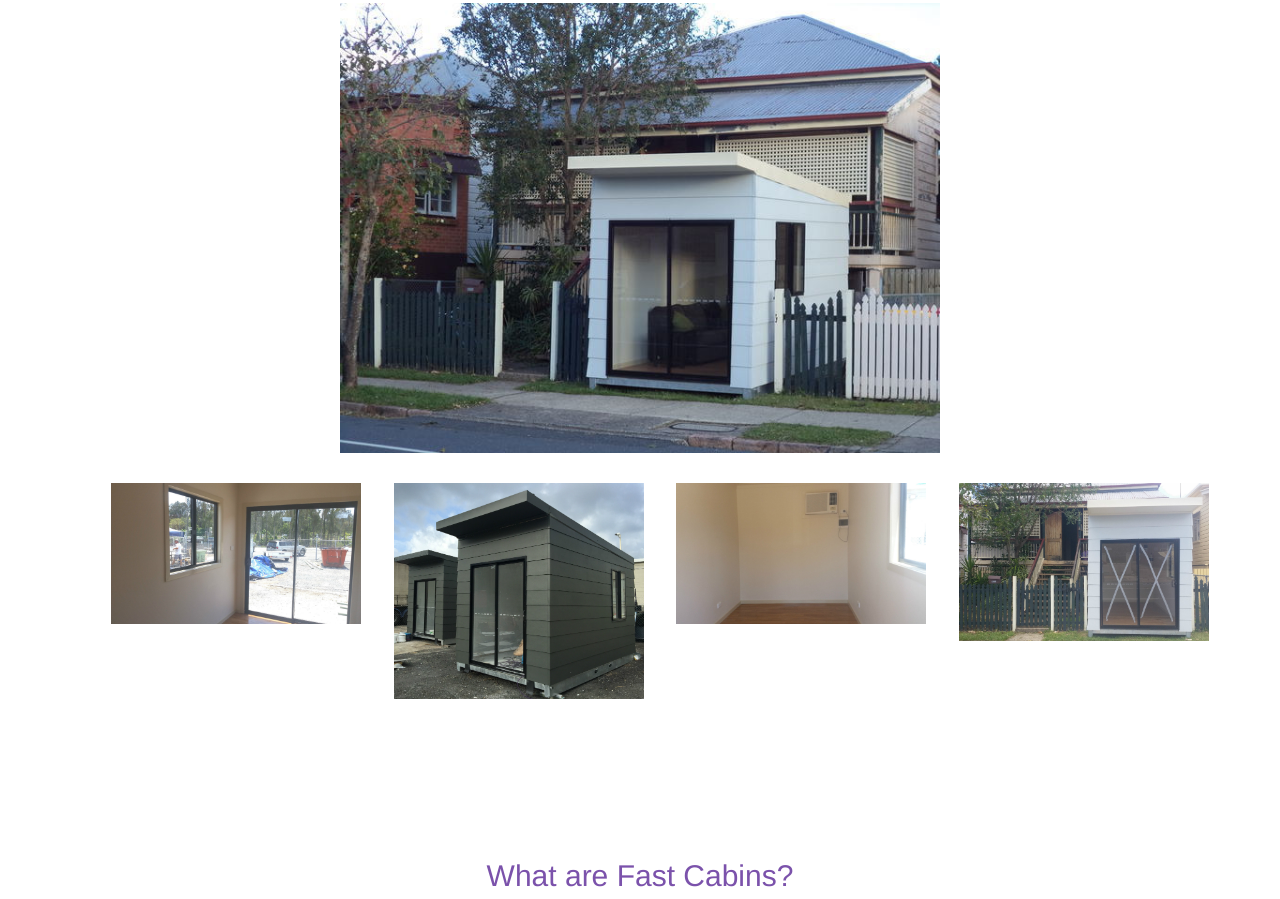
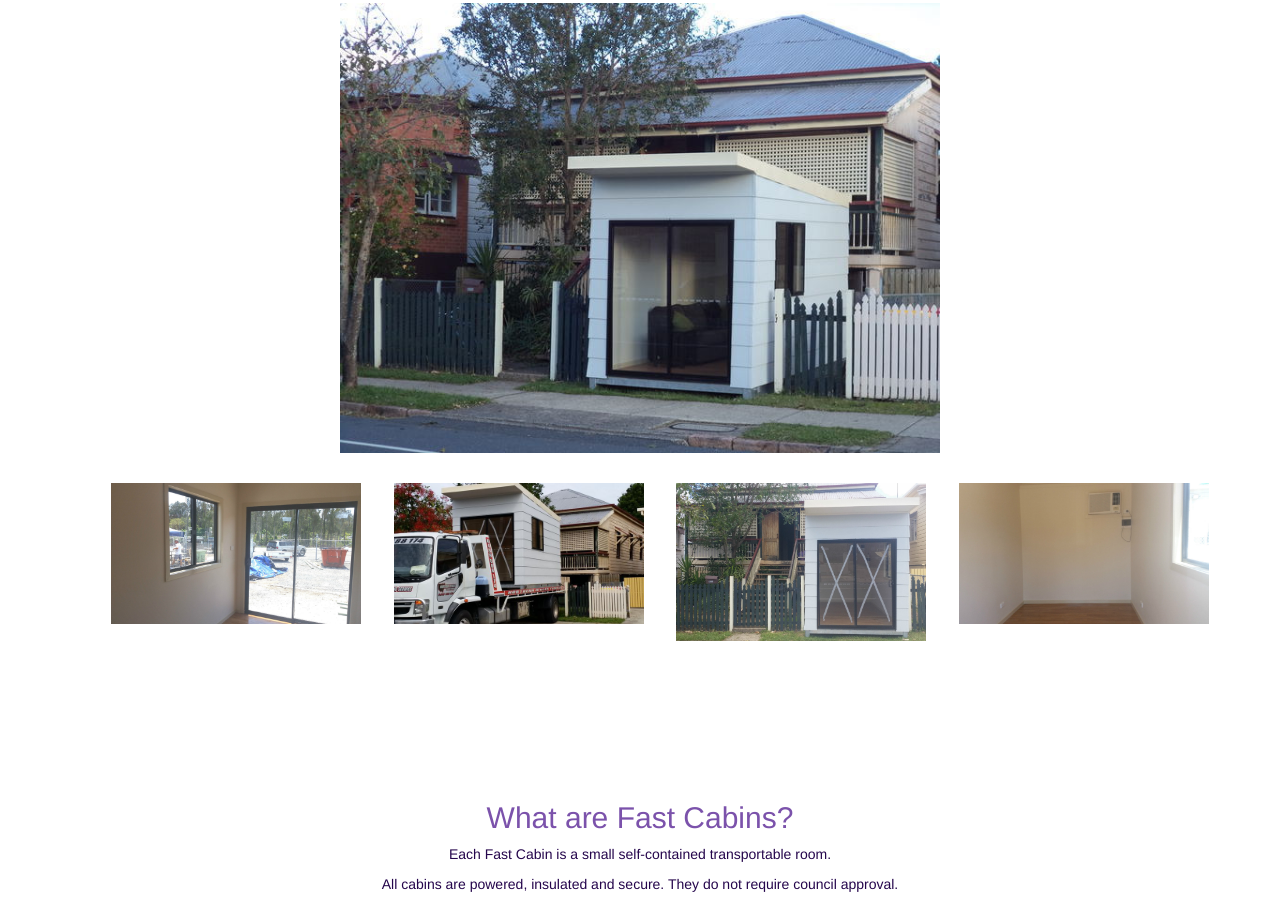
Before and after one commit to fhilipk/fastcabins.com.au, a plain HTML site: page index.html in a window 1280 px wide. Shown: the part 462-1361 px from the top of the page. Drawn offline with nearby package versions, Linux system fonts and the light colour scheme.

Commit message:
Adding some nicer pics, the main gallery now hopefully tells a bit of a story and the pic heigh variance isn’t so bad.
Site needs consistent sized pics here really.

```diff
--- a/index.html
+++ b/index.html
@@ -13,14 +13,34 @@
 		</div>
 
 
-			<span><img src='images/cabin_house.jpg' class="img-responsive" height="100%"></span>
+			<span>
+				<a href="images/cabin_house.jpg">
+					<img src='images/cabin_house.jpg' class="img-responsive" height="100%">
+				</a>
+			</span>
 		<div class="container">
 			<div class="row">
-			 <ul>
-				<li class="col-lg-3 col-sm-6 col-xs-12"><img src="images/gallery/5.jpg"/></li>
-				<li class="col-lg-3 col-sm-6 col-xs-12"><img src="images/gallery/2.jpg"/></li>
-				<li class="col-lg-3 col-sm-6 col-xs-12"><img src="images/gallery/6.jpg"/></li>
-				<li class="col-lg-3 col-sm-6 col-xs-12"><img src="images/gallery/9.jpg"/></li>
+				<ul>
+					<li class="col-lg-3 col-sm-6 col-xs-12">
+						<a href="images/gallery/5.jpg">
+							<img src="images/gallery/5.jpg"/>
+						</a>
+					</li>
+					<li class="col-lg-3 col-sm-6 col-xs-12">
+						<a href="images/gallery/truck.jpg">
+							<img src="images/gallery/truck.jpg"/>
+						</a>
+					</li>
+					<li class="col-lg-3 col-sm-6 col-xs-12">
+						<a href="images/gallery/9.jpg">
+							<img src="images/gallery/9.jpg"/>
+						</a>
+					</li>
+					<li class="col-lg-3 col-sm-6 col-xs-12">
+						<a href="images/gallery/6.jpg">
+							<img src="images/gallery/6.jpg"/>
+						</a>
+					</li>
 				</ul>
 			</div>
 		</div> <!-- /container -->
```
Also changed, not shown: images/gallery/office.jpg (added), images/gallery/truck.jpg (added).
